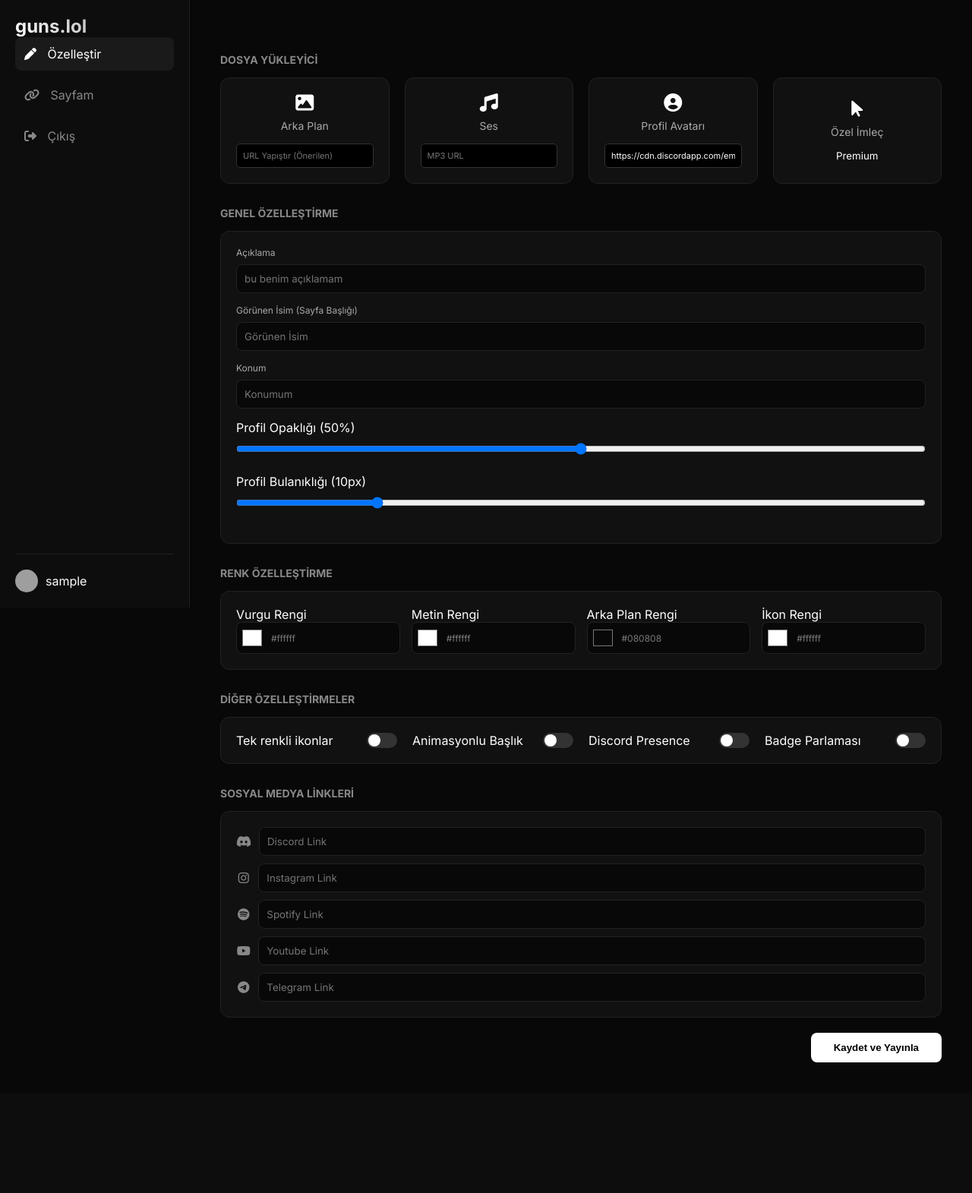
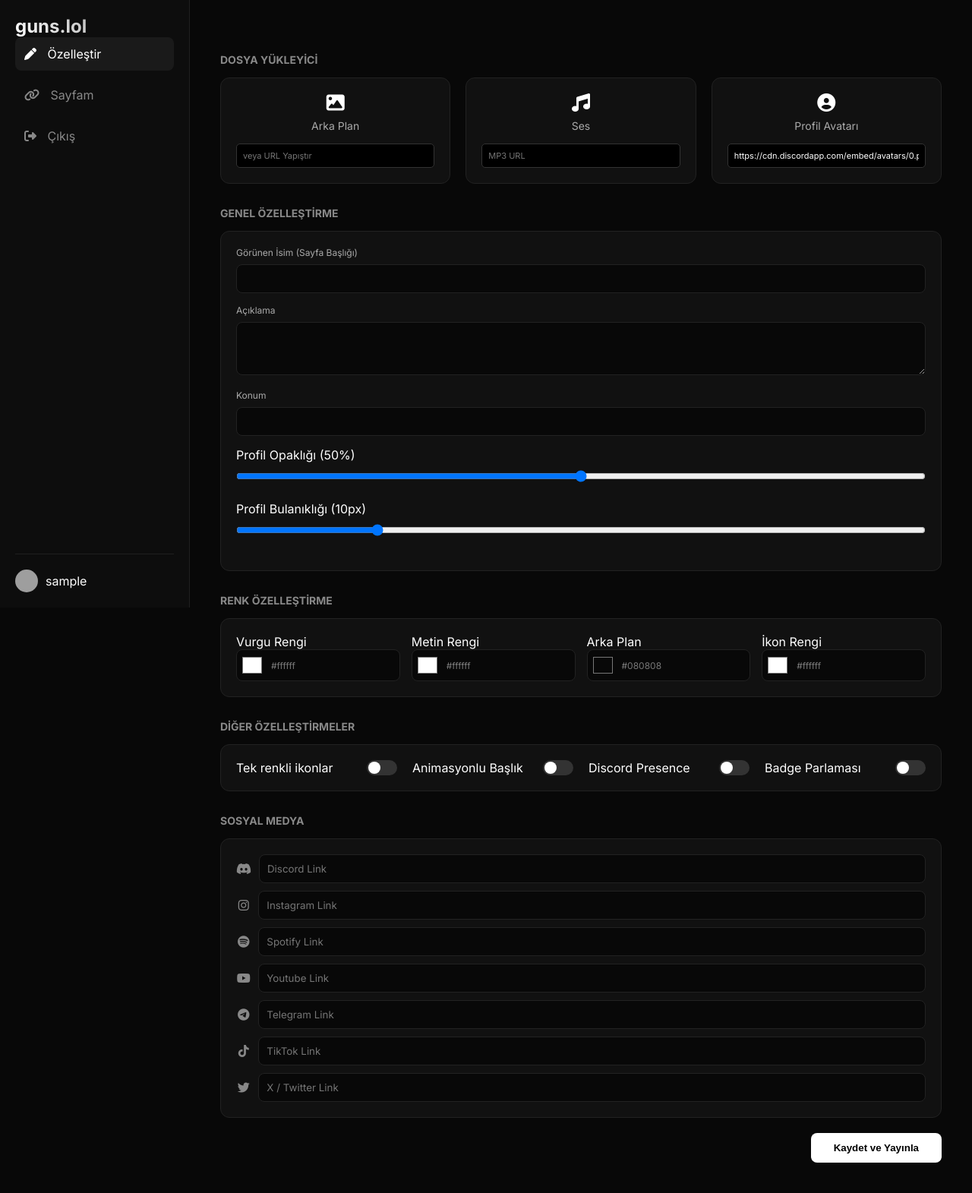
Before and after one commit to anankralbey-a11y/biolink-clone1, a Flask app: page /dashboard in a window 1280 px wide. Shown: the whole page at 76% size. Before the commit the page ends 1399 px from the top, so only its background shows below. Run offline with Flask 3, Linux system fonts and the light colour scheme; the visitor is signed in with stand-in values (Sample User, id 1); grey boxes are pictures that could not be loaded.

Commit message:
Update dashboard.html

```diff
--- a/templates/dashboard.html
+++ b/templates/dashboard.html
@@ -2,7 +2,6 @@
 
 {% block content %}
 <div class="dashboard-wrapper">
-    <!-- SOL MENÜ -->
     <div class="sidebar">
         <div class="logo">guns.lol</div>
         <ul class="nav-links">
@@ -16,54 +15,61 @@
         </div>
     </div>
 
-    <!-- SAĞ İÇERİK -->
     <div class="main-content">
+        {% with messages = get_flashed_messages(with_categories=true) %}
+          {% if messages %}
+            {% for category, message in messages %}
+              <div class="flash-msg {{ category }}">{{ message }}</div>
+            {% endfor %}
+          {% endif %}
+        {% endwith %}
+
         <form method="POST" enctype="multipart/form-data">
 
-            <!-- DOSYA YÜKLEYİCİ -->
             <h3>Dosya Yükleyici</h3>
             <div class="grid-4">
+                <!-- Arka Plan Kartı -->
                 <div class="upload-card">
                     <i class="fas fa-image"></i>
                     <span>Arka Plan</span>
-                    <input type="text" name="background_url" placeholder="URL Yapıştır (Önerilen)" value="{{ user.background_url }}">
-                    <input type="file" name="bg_file" accept="image/*,video/*">
+                    <!-- Gizli Dosya Inputu (Kartın üstüne yayılır ama text inputa engel olmaz) -->
+                    <input type="file" name="bg_file" accept="image/*,video/*" class="file-input">
+                    <!-- Görünür Text Inputu (Z-index ile önde) -->
+                    <input type="text" name="background_url" placeholder="veya URL Yapıştır" value="{{ user.background_url }}" class="url-input">
                 </div>
+
+                <!-- Ses Kartı -->
                 <div class="upload-card">
                     <i class="fas fa-music"></i>
                     <span>Ses</span>
-                    <input type="text" name="audio_url" placeholder="MP3 URL" value="{{ user.audio_url }}">
-                    <input type="file" name="audio_file" accept="audio/*">
+                    <input type="file" name="audio_file" accept="audio/*" class="file-input">
+                    <input type="text" name="audio_url" placeholder="MP3 URL" value="{{ user.audio_url }}" class="url-input">
                 </div>
+
+                <!-- Avatar Kartı -->
                 <div class="upload-card">
                     <i class="fas fa-user-circle"></i>
                     <span>Profil Avatarı</span>
-                    <input type="text" name="profile_pic_url" placeholder="Avatar URL" value="{{ user.profile_pic_url }}">
-                    <input type="file" name="avatar_file" accept="image/*">
-                </div>
-                <div class="upload-card">
-                    <i class="fas fa-mouse-pointer"></i>
-                    <span>Özel İmleç</span>
-                    <small>Premium</small>
+                    <input type="file" name="avatar_file" accept="image/*" class="file-input">
+                    <input type="text" name="profile_pic_url" placeholder="Avatar URL" value="{{ user.profile_pic_url }}" class="url-input">
                 </div>
             </div>
 
-            <!-- GENEL ÖZELLEŞTİRME -->
             <h3>Genel Özelleştirme</h3>
             <div class="panel-section">
                 <div class="form-group full-width">
-                    <label>Açıklama</label>
-                    <input type="text" name="description" value="{{ user.description }}" placeholder="bu benim açıklamam">
+                    <label>Görünen İsim (Sayfa Başlığı)</label>
+                    <input type="text" name="display_name" value="{{ user.display_name }}">
                 </div>
 
-            <div class="form-group full-width">
-    <label>Görünen İsim (Sayfa Başlığı)</label>
-    <input type="text" name="display_name" value="{{ user.display_name }}" placeholder="Görünen İsim">
-</div>
+                <div class="form-group full-width">
+                    <label>Açıklama</label>
+                    <textarea name="description" rows="3">{{ user.description }}</textarea>
+                </div>
 
                 <div class="form-group full-width">
                     <label>Konum</label>
-                    <input type="text" name="location" value="{{ user.location }}" placeholder="Konumum">
+                    <input type="text" name="location" value="{{ user.location }}">
                 </div>
 
                 <div class="slider-group">
@@ -77,7 +83,6 @@
                 </div>
             </div>
 
-            <!-- RENK ÖZELLEŞTİRME -->
             <h3>Renk Özelleştirme</h3>
             <div class="panel-section color-grid">
                 <div class="color-input">
@@ -95,7 +100,7 @@
                     </div>
                 </div>
                 <div class="color-input">
-                    <label>Arka Plan Rengi</label>
+                    <label>Arka Plan</label>
                     <div class="color-wrapper">
                         <input type="color" name="bg_color" value="{{ user.bg_color }}">
                         <span>{{ user.bg_color }}</span>
@@ -110,7 +115,6 @@
                 </div>
             </div>
 
-            <!-- DİĞER ÖZELLEŞTİRMELER (TOGGLES) -->
             <h3>Diğer Özelleştirmeler</h3>
             <div class="panel-section toggle-grid">
                 <div class="toggle-item">
@@ -143,19 +147,19 @@
                 </div>
             </div>
 
-            <!-- SOSYAL MEDYA -->
-            <h3>Sosyal Medya Linkleri</h3>
+            <h3>Sosyal Medya</h3>
             <div class="panel-section social-grid-inputs">
                 <div class="social-input"><i class="fab fa-discord"></i> <input type="text" name="discord" placeholder="Discord Link" value="{{ user.discord }}"></div>
                 <div class="social-input"><i class="fab fa-instagram"></i> <input type="text" name="instagram" placeholder="Instagram Link" value="{{ user.instagram }}"></div>
                 <div class="social-input"><i class="fab fa-spotify"></i> <input type="text" name="spotify" placeholder="Spotify Link" value="{{ user.spotify }}"></div>
                 <div class="social-input"><i class="fab fa-youtube"></i> <input type="text" name="youtube" placeholder="Youtube Link" value="{{ user.youtube }}"></div>
                 <div class="social-input"><i class="fab fa-telegram"></i> <input type="text" name="telegram" placeholder="Telegram Link" value="{{ user.telegram }}"></div>
+                <div class="social-input"><i class="fab fa-tiktok"></i> <input type="text" name="tiktok" placeholder="TikTok Link" value="{{ user.tiktok }}"></div>
+                <div class="social-input"><i class="fab fa-twitter"></i> <input type="text" name="twitter" placeholder="X / Twitter Link" value="{{ user.twitter }}"></div>
             </div>
 
             <button type="submit" class="save-btn">Kaydet ve Yayınla</button>
         </form>
     </div>
 </div>
-
 {% endblock %}
```
